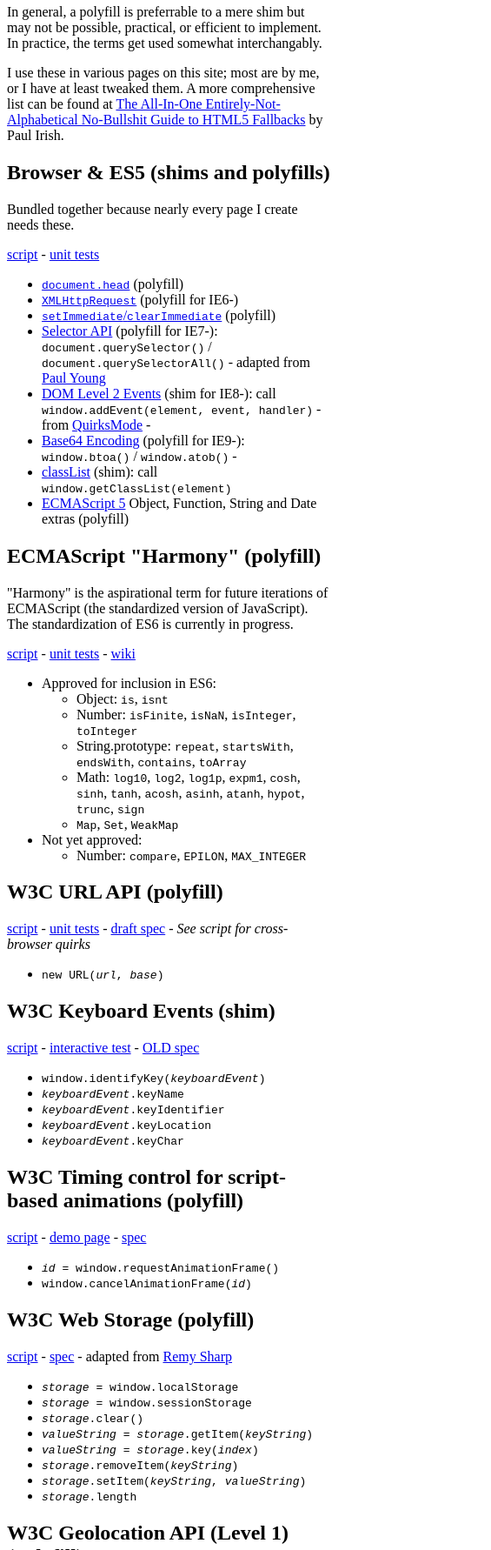
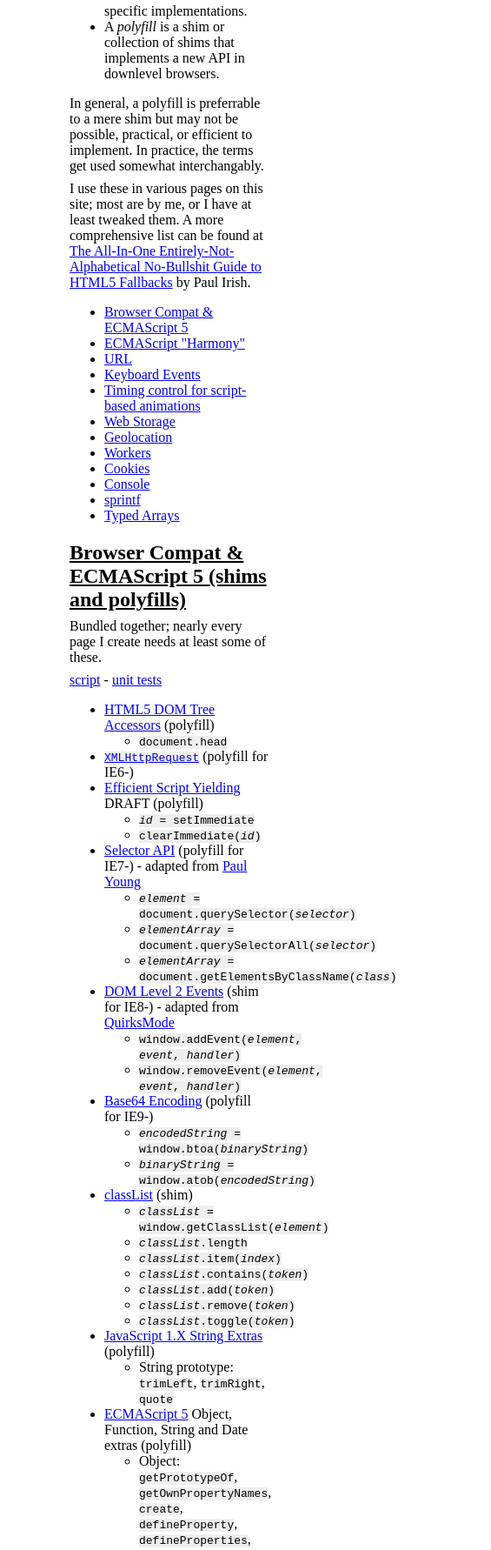
Before and after one commit to inexorabletash/polyfill, a plain HTML site: page index.html in a window 390 px wide. Shown: the part 218-2000 px from the top of the page at 87% size, 565 px wide, since content can reach past the window. Drawn offline with Linux system fonts and the light colour scheme.

Commit message:
Styles, table of contents

```diff
--- a/index.html
+++ b/index.html
@@ -1,5 +1,6 @@
 <!DOCTYPE html>
 <title>Polyfills and Shims</title>
+<link rel="stylesheet" href="polyfill.css">
 
 <h1>Polyfills and Shims (and more)</h1>
 
@@ -13,22 +14,79 @@
 <p>I use these in various pages on this site; most are by me, or I have at least tweaked them.
 A more comprehensive list can be found at <a href="https://github.com/Modernizr/Modernizr/wiki/HTML5-Cross-browser-Polyfills">The All-In-One Entirely-Not-Alphabetical No-Bullshit Guide to HTML5 Fallbacks</a> by Paul Irish.
 
+<ul>
+  <li><a href="#polyfill">Browser Compat & ECMAScript 5</a>
+  <li><a href="#harmony">ECMAScript "Harmony"</a>
+  <li><a href="#url">URL</a>
+  <li><a href="#keyboard">Keyboard Events</a>
+  <li><a href="#timing">Timing control for script-based animations</a>
+  <li><a href="#storage">Web Storage</a>
+  <li><a href="#geo">Geolocation</a>
+  <li><a href="#workers">Workers</a>
+  <li><a href="#cookie">Cookies</a>
+  <li><a href="#console">Console</a>
+  <li><a href="#sprintf">sprintf</a>
+  <li><a href="#typedarray">Typed Arrays</a>
+</ul>
 
-<h2>Browser &amp ES5 (shims and polyfills)</h2>
-<p>Bundled together because nearly every page I create needs these.
+
+<h2 id="polyfill">Browser Compat &amp ECMAScript 5 (shims and polyfills)</h2>
+<p>Bundled together; nearly every page I create needs at least some of these.
 <p><a href="polyfill.js">script</a> - <a href="polyfill.html">unit tests</a>
 <ul>
-  <li><a href="http://www.whatwg.org/specs/web-apps/current-work/multipage/dom.html#dom-document-head"><code>document.head</code></a> (polyfill)
+  <li><a href="http://www.whatwg.org/specs/web-apps/current-work/multipage/dom.html#dom-document-head">HTML5 DOM Tree Accessors</a> (polyfill)
+    <ul>
+      <li><code>document.head</code></a>
+    </ul>
   <li><a href="http://www.w3.org/TR/XMLHttpRequest/"><code>XMLHttpRequest</code></a> (polyfill for IE6-)
-  <li><a href="https://dvcs.w3.org/hg/webperf/raw-file/tip/specs/setImmediate/Overview.html"><code>setImmediate</code>/<code>clearImmediate</code></a> (polyfill)
-  <li><a href="http://www.w3.org/TR/selectors-api/">Selector API</a> (polyfill for IE7-): <code>document.querySelector()</code> / <code>document.querySelectorAll()</code> - adapted from <a href="http://ajaxian.com/archives/creating-a-queryselector-for-ie-that-runs-at-native-speed">Paul Young</a>
-  <li><a href="http://www.w3.org/TR/DOM-Level-2-Events/">DOM Level 2 Events</a> (shim for IE8-): call <code>window.addEvent(element, event, handler)</code> - from <a href="http://www.quirksmode.org/blog/archives/2005/10/_and_the_winner_1.html">QuirksMode</a> -
-  <li><a href="http://www.w3.org/TR/html5-author/webappapis.html#atob">Base64 Encoding</a> (polyfill for IE9-): <code>window.btoa()</code> / <code>window.atob()</code> -
-  <li><a href="http://www.w3.org/TR/html5/common-dom-interfaces.html#domtokenlist">classList</a> (shim): call <code>window.getClassList(element)</code>
-  <li> <a href="http://www.ecma-international.org/publications/standards/Ecma-262.htm">ECMAScript 5</a> Object, Function, String and Date extras (polyfill)
+  <li><a href="https://dvcs.w3.org/hg/webperf/raw-file/tip/specs/setImmediate/Overview.html">Efficient Script Yielding</a> DRAFT (polyfill)
+    <ul>
+      <li><code><var>id</var> = setImmediate</code>
+      <li><code>clearImmediate(<var>id</var>)</code>
+    </ul>
+  <li><a href="http://www.w3.org/TR/selectors-api/">Selector API</a> (polyfill for IE7-) - adapted from <a href="http://ajaxian.com/archives/creating-a-queryselector-for-ie-that-runs-at-native-speed">Paul Young</a>
+    <ul>
+      <li><code><var>element</var> = document.querySelector(<var>selector</var>)</code>
+      <li><code><var>elementArray</var> = document.querySelectorAll(<var>selector</var>)</code>
+      <li><code><var>elementArray</var> = document.getElementsByClassName(<var>class</var>)</code>
+    </ul>
+  <li><a href="http://www.w3.org/TR/DOM-Level-2-Events/">DOM Level 2 Events</a> (shim for IE8-) - adapted from <a href="http://www.quirksmode.org/blog/archives/2005/10/_and_the_winner_1.html">QuirksMode</a>
+    <ul>
+      <li><code>window.addEvent(<var>element</var>, <var>event</var>, <var>handler</var>)</code>
+      <li><code>window.removeEvent(<var>element</var>, <var>event</var>, <var>handler</var>)</code>
+    </ul>
+  <li><a href="http://www.w3.org/TR/html5-author/webappapis.html#atob">Base64 Encoding</a> (polyfill for IE9-)
+    <ul>
+      <li><code><var>encodedString</var> = window.btoa(<var>binaryString</var>)</code>
+      <li><code><var>binaryString</var> = window.atob(<var>encodedString</var>)</code>
+    </ul>
+  <li><a href="http://www.w3.org/TR/html5/common-dom-interfaces.html#domtokenlist">classList</a> (shim)
+    <ul>
+      <li><code><var>classList</var> = window.getClassList(<var>element</var>)</code>
+      <li><code><var>classList</var>.length</code>
+      <li><code><var>classList</var>.item(<var>index</var>)</code>
+      <li><code><var>classList</var>.contains(<var>token</var>)</code>
+      <li><code><var>classList</var>.add(<var>token</var>)</code>
+      <li><code><var>classList</var>.remove(<var>token</var>)</code>
+      <li><code><var>classList</var>.toggle(<var>token</var>)</code>
+    </ul>
+  <li><a href="https://developer.mozilla.org/en/JavaScript/Reference/Global_Objects/String">JavaScript 1.X String Extras</a> (polyfill)
+    <ul>
+      <li>String prototype: <code>trimLeft</code>, <code>trimRight</code>, <code>quote</code>
+    </ul>
+  <li><a href="http://www.ecma-international.org/publications/standards/Ecma-262.htm">ECMAScript 5</a> Object, Function, String and Date extras (polyfill)
+    <ul>
+      <li>Object: <code>getPrototypeOf</code>, <code>getOwnPropertyNames</code>, <code>create</code>, <code>defineProperty</code>, <code>defineProperties</code>, <code>keys</code>
+      <li>Function prototype: <code>bind</code>
+      <li>Array: <code>isArray</code>
+      <li>Array prototype: <code>indexOf</code>, <code>lastIndexOf</code>, <code>every</code>, <code>some</code>, <code>forEach</code>, <code>map</code>, <code>filter</code>, <code>reduce</code>, <code>reduceRight</code>
+      <li>String prototype: <code>trim</code>
+      <li>Date: <code>now</code>
+      <li>Date prototype: <code>toISOString</code>
+    </ul>
 </ul>
 
-<h2>ECMAScript "Harmony" (polyfill)</h2>
+<h2 id="harmony">ECMAScript "Harmony" (polyfill)</h2>
 <p>"Harmony" is the aspirational term for future iterations of ECMAScript (the standardized version of JavaScript). The standardization of ES6 is currently in progress.
 <p><a href="harmony.js">script</a> - <a href="harmony.html">unit tests</a> - <a href="http://wiki.ecmascript.org/doku.php?id=harmony:proposals">wiki</a>
 <ul>
@@ -36,9 +94,9 @@
     <ul>
       <li>Object: <code>is</code>, <code>isnt</code>
       <li>Number: <code>isFinite</code>, <code>isNaN</code>, <code>isInteger</code>, <code>toInteger</code>
-<li>String.prototype: <code>repeat</code>, <code>startsWith</code>, <code>endsWith</code>, <code>contains</code>, <code>toArray</code>
+      <li>String prototype: <code>repeat</code>, <code>startsWith</code>, <code>endsWith</code>, <code>contains</code>, <code>toArray</code>
       <li>Math: <code>log10</code>, <code>log2</code>, <code>log1p</code>, <code>expm1</code>, <code>cosh</code>, <code>sinh</code>, <code>tanh</code>, <code>acosh</code>, <code>asinh</code>, <code>atanh</code>, <code>hypot</code>, <code>trunc</code>, <code>sign</code>
-<li><code>Map</code>, <code>Set</code>, <code>WeakMap</code>
+      <li>Collections: <code>Map</code>, <code>Set</code>, <code>WeakMap</code>
     </ul>
   <li>Not yet approved:
     <ul>
@@ -46,14 +104,28 @@
     </ul>
 </ul>
 
-<h2>W3C URL API (polyfill)</h2>
-<a href="url.js">script</a> - <a href="url.html">unit tests</a> - <a href="http://dvcs.w3.org/hg/url/raw-file/tip/Overview.html">draft spec</a> - <em>See script for cross-browser quirks</em>
+<h2 id="url">W3C URL API (polyfill)</h2>
+<p><a href="url.js">script</a> - <a href="url.html">unit tests</a> - <a href="http://dvcs.w3.org/hg/url/raw-file/tip/Overview.html">draft spec</a> - <em>See script for cross-browser quirks</em>
 <ul>
 <li><code>new URL(<var>url</var>, <var>base</var>)</code>
+<li><code><var>value</var> = <var>url</var>.getParameter(<var>name</var>)</code>
+<li><code><var>valueArray</var> = <var>url</var>.getParameterAll(<var>name</var>)</code>
+<li><code><var>url</var>.appendParameter(<var>name</var>, <var>valueOrValues</var>)</code>
+<li><code><var>url</var>.clearParameter(<var>name</var>)</code>
+<li><code><var>nameArray</var> = <var>url</var>.parameterNames</code>
+<li><code><var>url</var>.protocol</code>
+<li><code><var>url</var>.host</code>
+<li><code><var>url</var>.hostname</code>
+<li><code><var>url</var>.port</code>
+<li><code><var>url</var>.pathname</code>
+<li><code><var>url</var>.search</code>
+<li><code><var>url</var>.hash</code>
+<li><code><var>url</var>.filename</code>
+<li><code><var>url</var>.href</code>
 </ul>
 
-<h2>W3C Keyboard Events (shim)</h2>
-<a href="keyboard.js">script</a> - <a href="keyboard.html">interactive test</a> - <a href="http://www.w3.org/TR/DOM-Level-3-Events/">OLD spec</a>
+<h2 id="keyboard">W3C Keyboard Events (shim)</h2>
+<p><a href="keyboard.js">script</a> - <a href="keyboard.html">interactive test</a> - <a href="http://www.w3.org/TR/DOM-Level-3-Events/">OLD spec</a>
 <ul>
 <li><code>window.identifyKey(<var>keyboardEvent</var>)</code>
 <li><code><var>keyboardEvent</var>.keyName</code>
@@ -62,15 +134,15 @@
 <li><code><var>keyboardEvent</var>.keyChar</code>
 </ul>
 
-<h2>W3C Timing control for script-based animations (polyfill)</h2>
-<a href="raf.js">script</a> - <a href="raf.html">demo page</a> - <a href="http://www.w3.org/TR/animation-timing/">spec</a>
+<h2 id="timing">W3C Timing control for script-based animations (polyfill)</h2>
+<p><a href="raf.js">script</a> - <a href="raf.html">demo page</a> - <a href="http://www.w3.org/TR/animation-timing/">spec</a>
 <ul>
 <li><code><var>id</var> = window.requestAnimationFrame()</code>
 <li><code>window.cancelAnimationFrame(<var>id</var>)</code>
 </ul>
 
-<h2>W3C Web Storage (polyfill)</h2>
-<a href="storage.js">script</a> - <a href="http://dev.w3.org/html5/webstorage/">spec</a> - adapted from <a href="https://gist.github.com/350433">Remy Sharp</a>
+<h2 id="storage">W3C Web Storage (polyfill)</h2>
+<p><a href="storage.js">script</a> - <a href="http://dev.w3.org/html5/webstorage/">spec</a> - adapted from <a href="https://gist.github.com/350433">Remy Sharp</a>
 <ul>
 <li><code><var>storage</var> = window.localStorage</code>
 <li><code><var>storage</var> = window.sessionStorage</code>
@@ -82,19 +154,19 @@
 <li><code><var>storage</var>.length</code>
 </ul>
 
-<h2>W3C Geolocation API (Level 1) (polyfill)</h2>
-<a href="geo.js">script</a> - <a href="geo.html">demo page</a> - <a href="http://dev.w3.org/geo/api/spec-source">spec</a> - uses <a href="http://freegeoip.net">freegeoip.net</a>
+<h2 id="geo">W3C Geolocation API (Level 1) (polyfill)</h2>
+<p><a href="geo.js">script</a> - <a href="geo.html">demo page</a> - <a href="http://dev.w3.org/geo/api/spec-source">spec</a> - uses <a href="http://freegeoip.net">freegeoip.net</a>
 <ul>
 <li><code>navigator.geolocation.getCurrentPosition(<var>successCallback</var>, <var>errorCallback</var>, <var>options</var>)</code>
 <li><code><var>watchId</var> = navigator.geolocation.watchPosition(<var>successCallback</var>, <var>errorCallback</var>, <var>options</var>)</code>
 <li><code>navigator.geolocation.clearWatch(<var>watchId</var>)</code>
 </ul>
 
-<h2>W3C Workers (polyfill)</h2>
-<a href="workers.js">script</a> - <a href="http://dev.w3.org/html5/workers/">spec</a> - <em>just for kicks</em>
+<h2 id="workers">W3C Workers (polyfill)</h2>
+<p><a href="workers.js">script</a> - <a href="http://dev.w3.org/html5/workers/">spec</a> - <em>just for kicks; you probably don&apos;t want to use this</em>
 
-<h2>Cookie API (polyfill)</h2>
-<a href="cookie.js">script</a> - <a href="https://docs.google.com/Doc?docid=0AZpchfQ5mBrEZGQ0cDh3YzRfMTRmdHFma21kMg&hl=en&pli=1">Adam Barth&apos;s Cookie API proposal</a> - <em>abandoned</em>
+<h2 id="cookie">Cookie API (polyfill)</h2>
+<p><a href="cookie.js">script</a> - <a href="https://docs.google.com/Doc?docid=0AZpchfQ5mBrEZGQ0cDh3YzRfMTRmdHFma21kMg&hl=en&pli=1">Adam Barth&apos;s Cookie API proposal</a> - <em>abandoned</em>
 <ul>
 <li><code><var>cookie</var> = document.getCookie(<var>name</var>, <var>callback</var>)</code>
 <li><code><var>cookieArray</var> = document.getAllCookies(<var>callback</var>)</code>
@@ -104,8 +176,8 @@
 <li><code><var>cookie</var>.value</code>
 </ul>
 
-<h2>Console (polyfill)</h2>
-<a href="console.js">script</a> - <a href="console.html">unit tests</a> - <em>de facto</em> standard in modern browsers
+<h2 id="console">Console (polyfill)</h2>
+<p><a href="console.js">script</a> - <a href="console.html">unit tests</a> - <em>de facto</em> standard in modern browsers
 <ul>
 <li><code>console.log(<var>messageObject</var>, <var>arguments...</var>)</code>, and variations: <code>debug</code>, <code>info</code>, <code>warn</code>, <code>error</code>
 <li><code>console.assert(<var>assertion</var>, <var>messageObject</var>, <var>arguments...</var>)</code>
@@ -116,11 +188,11 @@
 <li><code>console.clear()</code>
 </ul>
 
-<h2>sprintf (other)</h2>
-<a href="sprintf.js">script</a> - <a href="sprintf.html">unit tests</a> - <em>used for a few C-to-JavaScript porting projects</em>
+<h2 id="sprintf">sprintf (other)</h2>
+<p><a href="sprintf.js">script</a> - <a href="sprintf.html">unit tests</a> - <em>used for a few C-to-JavaScript porting projects</em>
 
-<h2>Khronos Typed Arrays (polyfill)</h2>
-<a href="typedarray.js">script</a> - <a href="typedarray.html">unit tests</a> - <a href="http://www.khronos.org/registry/typedarray/specs/latest/">spec</a> - Copyright &copy; 2010 Linden Research, Inc. - MIT License. <a href="https://bitbucket.org/lindenlab/llsd/">original</a> - <em>At my previous place of employment I was doing work on binary file serialization/parsing in JavaScript and Typed Arrays were an appropriate fit, but had not yet been widely implemented.</em> - the <code>DataView</code> implementation will also polyfill an otherwise native implementation, if necessary
+<h2 id="typedarray">Khronos Typed Arrays (polyfill)</h2>
+<p><a href="typedarray.js">script</a> - <a href="typedarray.html">unit tests</a> - <a href="http://www.khronos.org/registry/typedarray/specs/latest/">spec</a> - Copyright &copy; 2010 Linden Research, Inc. - MIT License. <a href="https://bitbucket.org/lindenlab/llsd/">original</a> - <em>At my previous place of employment I was doing work on binary file serialization/parsing in JavaScript and Typed Arrays were an appropriate fit, but had not yet been widely implemented.</em> - the <code>DataView</code> implementation will also polyfill an otherwise native implementation, if necessary
 <ul>
 <li><code>ArrayBuffer</code>
 <li><code>Uint8Array</code>, <code>Int8Array</code>, <code>Uint16Array</code>, <code>Int16Array</code>, <code>Uint32Array</code>, <code>Int32Array</code>, <code>Float32Array</code>, <code>Float64Array</code>
--- /dev/null
+++ b/polyfill.css
@@ -0,0 +1,5 @@
+body { margin-left: 80px; margin-right: 80px; }
+h1 { border-bottom: solid 2px black; margin-bottom: 0; }
+h2 { text-decoration: underline; margin-bottom: 0; }
+p { margin-top: 0.5em; margin-bottom: 0.5em; }
+code { background-color: #eeeeee; }
```
Also changed, not shown: geo.html (+12 -5 lines), raf.html (+6 -0 lines). Lines whose indentation alone changed are shown as unchanged.
